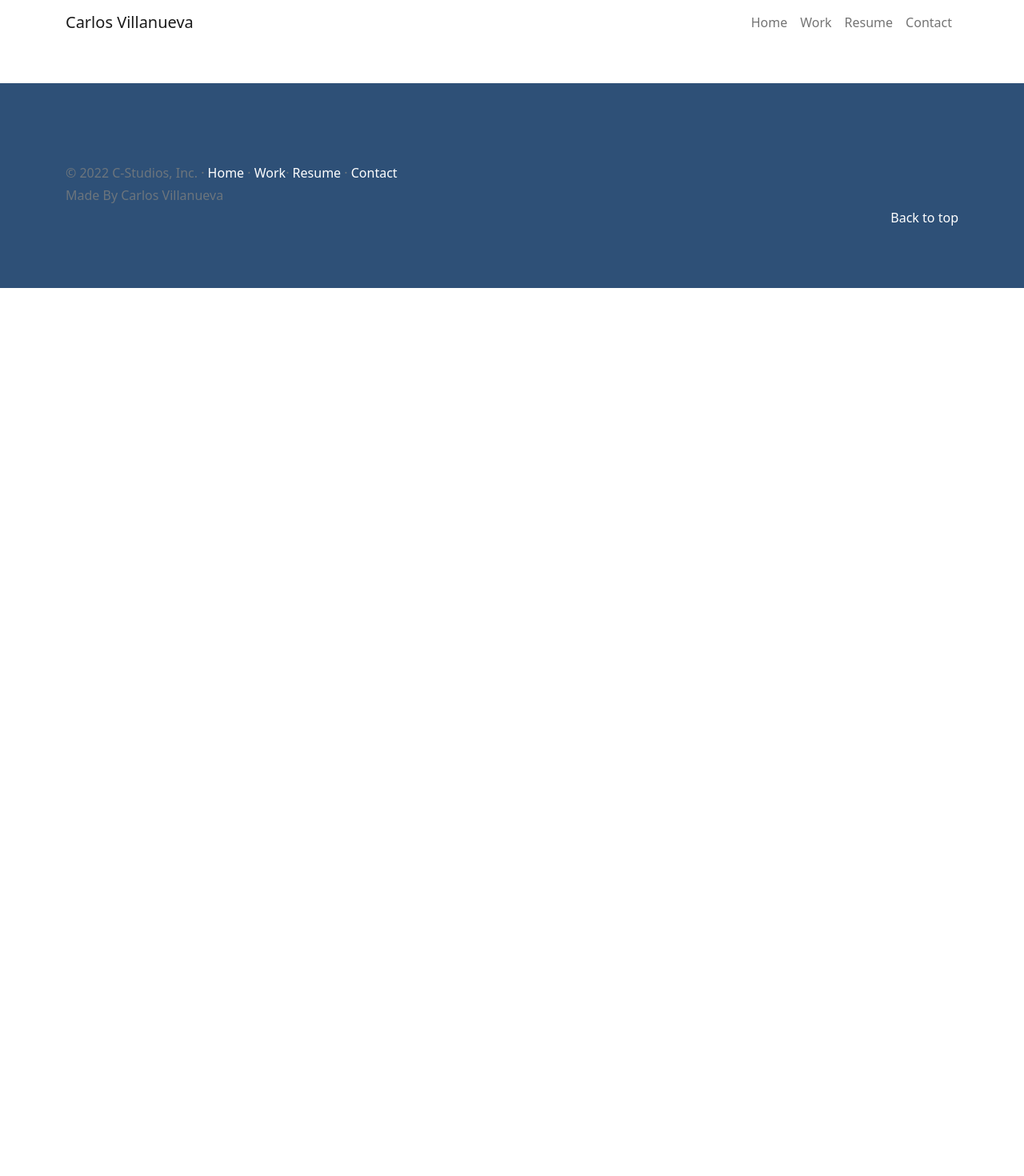
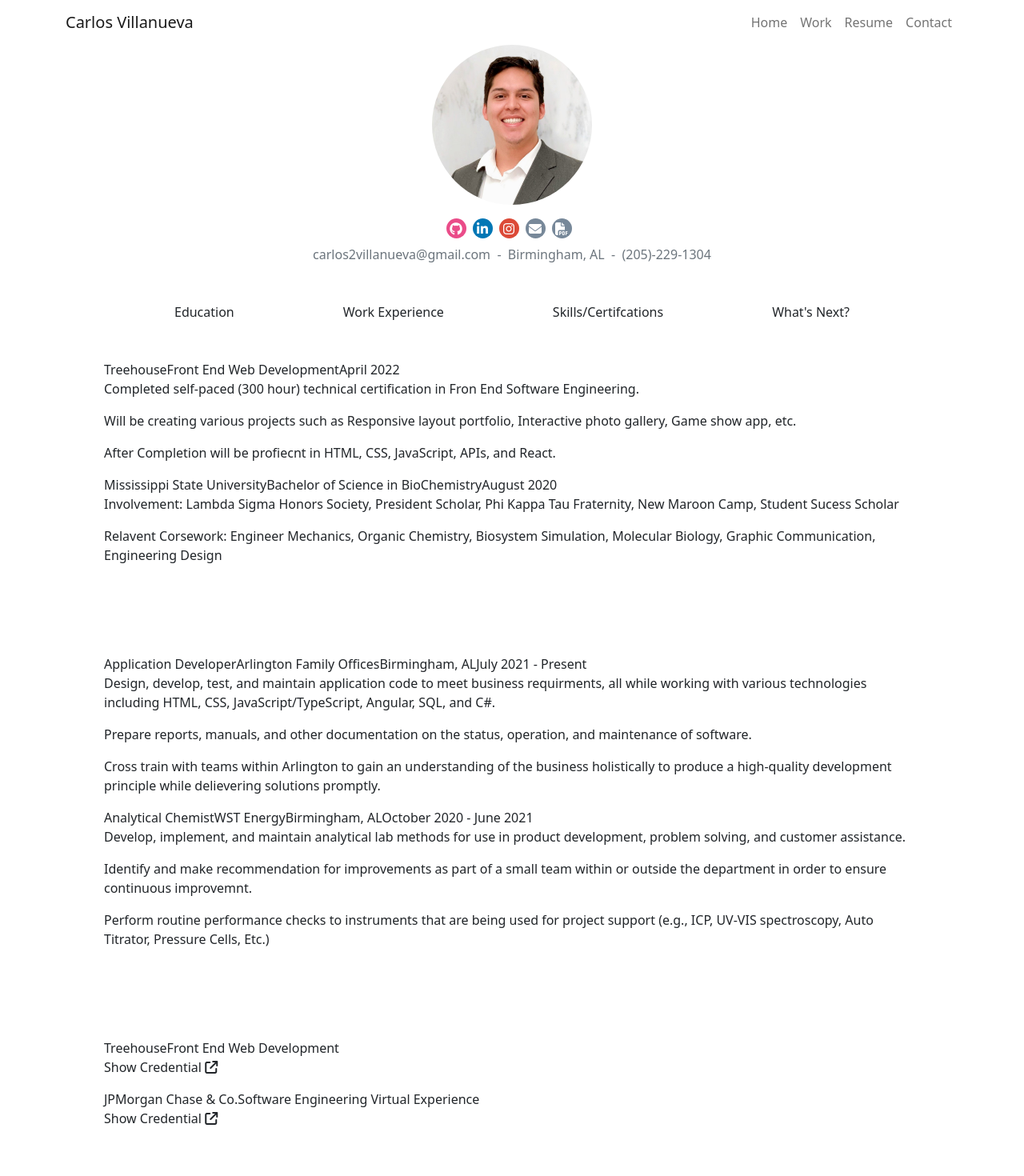
Before and after one commit to carvillanueva/cv, an Angular app: page /resume in a window 1280 px wide. Before the commit this address led to /. Shown: the top 1470 px of the page at 80% size. Before the commit the page ends 800 px from the top, so only its background shows below. Built offline with nearby package versions, Linux system fonts and the light colour scheme.

Commit message:
work / cover adds

```diff
--- a/src/app/app.module.ts
+++ b/src/app/app.module.ts
@@ -22,7 +22,7 @@
     FormsModule,
     RouterModule.forRoot([
       { path: '', component: MainPageComponent },
-      { path: '#resume', component: ResumeComponent },
+      { path: 'resume', component: ResumeComponent },
     ]),
   ],
   providers: [],
--- a/src/app/home/resume.component.ts
+++ b/src/app/home/resume.component.ts
@@ -3,13 +3,112 @@
 @Component({
   selector: 'main-resume',
   styles: [`
+    .resume-img {
+      height: 200px;
+      width: 200px;
+      display:inline-block;
+    }
+    a {
+      color:white;
+    }
+    .resume-category span:hover {
+      background-color: lightgrey;
+      transition: .5s ease-in-out;
+      border-radius: 8px;
+      padding-left: 3px;
+      padding-right: 3px;
+    }
 
   `],
   template: `
-    <div class="container" id="resume">
+    <div class="container">
+      <div class="col-xs-12 text-center">
+        <img class="img-round resume-img mb-2" src="../assets/images/headshot.jpeg" alt="Head shot of Carlos">
+        <div class="template-demo text-center mb-2">
+          <button class="btn btn-social-icon btn-github"><a href="https://github.com/carvillanueva" target="_blank"><i class="fab fa-github"></i></a></button>
+          <button class="btn btn-social-icon btn-linkedin"><a href="https://www.linkedin.com/in/carlosivillanueva/" target="_blank"><i class="fa fa-linkedin"></i></a></button>
+          <button class="btn btn-social-icon btn-instagram"><a href="https://instagram.com" target="_blank"><i class="fa fa-instagram"></i></a></button>
+          <button data-toggle="modal" data-target="#contact" class="btn btn-social-icon btn-other "><i class="fas fa-envelope"></i></button>
+          <button class="btn btn-social-icon btn-other"><a href="../assets/TEST.pdf" download="TEST.pdf"><i class="fas fa-file-pdf"></i></a></button>
+        </div>
+        <div class="text-muted fs-6 d-inline-flex">
+          <div>carlos2villanueva@gmail.com&nbsp;</div>
+          <div>&nbsp;-&nbsp; Birmingham, AL&nbsp;</div>
+          <div>&nbsp;-&nbsp; (205)-229-1304</div>
+        </div>
+      </div>
+
       <div class="col-xs-12">
-        <img class="img-round" src="../assets/headshot.jpeg" alt="Head shot of Carlos">
+        <div class="d-flex justify-content-evenly mt-5 resume-category">
+          <span>Education</span>
+          <span>Work Experience</span>
+          <span>Skills/Certifcations</span>
+          <span>What's Next?</span>
+        </div>
+
+        <div class="p-5">
+          <div>
+            <label>Treehouse</label>
+            <span>Front End Web Development</span>
+            <span>April 2022</span>
+            <p>Completed self-paced (300 hour) technical certification in Fron End Software Engineering.</p>
+            <p>Will be creating various projects such as Responsive layout portfolio, Interactive photo gallery, Game show app, etc.</p>
+            <p>After Completion will be profiecnt in HTML, CSS, JavaScript, APIs, and React.</p>
+          </div>
+          <div>
+            <label>Mississippi State University</label>
+            <span>Bachelor of Science in BioChemistry</span>
+            <span>August 2020</span>
+            <p>Involvement: Lambda Sigma Honors Society, President Scholar, Phi Kappa Tau Fraternity, New Maroon Camp, Student Sucess Scholar</p>
+            <p>Relavent Corsework: Engineer Mechanics, Organic Chemistry, Biosystem Simulation, Molecular Biology, Graphic Communication, Engineering Design</p>
+          </div>
+        </div>
+
+        <div class="p-5">
+          <div>
+            <label>Application Developer</label>
+            <span>Arlington Family Offices</span>
+            <span>Birmingham, AL</span>
+            <span>July 2021 - Present</span>
+            <p>Design, develop, test, and maintain application code to meet business requirments, all while working with various technologies including HTML, CSS, JavaScript/TypeScript, Angular, SQL, and C#.</p>
+            <p>Prepare reports, manuals, and other documentation on the status, operation, and maintenance of software.</p>
+            <p>Cross train with teams within Arlington to gain an understanding of the business holistically to produce a high-quality development principle while delievering solutions promptly.</p>
+          </div>
+          <div>
+            <label>Analytical Chemist</label>
+            <span>WST Energy</span>
+            <span>Birmingham, AL</span>
+            <span>October 2020 - June 2021</span>
+            <p>Develop, implement, and maintain analytical lab methods for use in product development, problem solving, and customer assistance.</p>
+            <p>Identify and make recommendation for improvements as part of a small team within or outside the department in order to ensure continuous improvemnt.</p>
+            <p>Perform routine performance checks to instruments that are being used for project support (e.g., ICP, UV-VIS spectroscopy, Auto Titrator, Pressure Cells, Etc.)</p>
+          </div>
+        </div>
+
+        <div class="p-5">
+          <div>
+            <label>Treehouse</label>
+            <span>Front End Web Development</span>
+            <p>Show Credential <i class="fa fa-arrow-up-right-from-square"></i></p>
+          </div>
+          <div>
+            <label>JPMorgan Chase & Co.</label>
+            <span>Software Engineering Virtual Experience</span>
+            <p>Show Credential <i class="fa fa-arrow-up-right-from-square"></i></p>
+          </div>
+
+        </div>
       </div>
+
+
+
+
+      RESUME
+
+
+
+
+
     </div>
   `
 })
@@ -17,7 +116,7 @@
 
 export class ResumeComponent implements OnInit {
 
-  constructor( ) { }
+  constructor() { }
 
   ngOnInit() { }
 
--- a/src/index.html
+++ b/src/index.html
@@ -11,7 +11,7 @@
   <link href="https://cdn.jsdelivr.net/npm/bootstrap@5.1.3/dist/css/bootstrap.min.css" rel="stylesheet" integrity="sha384-1BmE4kWBq78iYhFldvKuhfTAU6auU8tT94WrHftjDbrCEXSU1oBoqyl2QvZ6jIW3" crossorigin="anonymous">
   <script src="https://cdn.jsdelivr.net/npm/bootstrap@5.1.3/dist/js/bootstrap.bundle.min.js" integrity="sha384-ka7Sk0Gln4gmtz2MlQnikT1wXgYsOg+OMhuP+IlRH9sENBO0LRn5q+8nbTov4+1p" crossorigin="anonymous"></script>
   <!-- fontawesome -->
-  <script src="https://kit.fontawesome.com/1cfc699f5d.js" crossorigin="anonymous"></script>
+  <script src="https://kit.fontawesome.com/9d740d36f6.js" crossorigin="anonymous"></script>
 </head>
 <body>
   <app-root></app-root>
--- a/src/styles.css
+++ b/src/styles.css
@@ -63,5 +63,5 @@
 }
 
 .img-round {
-    border: 50%;
+    border-radius: 50%;
 }
```
Also changed, not shown: src/app/home/cover.component.ts (added).
